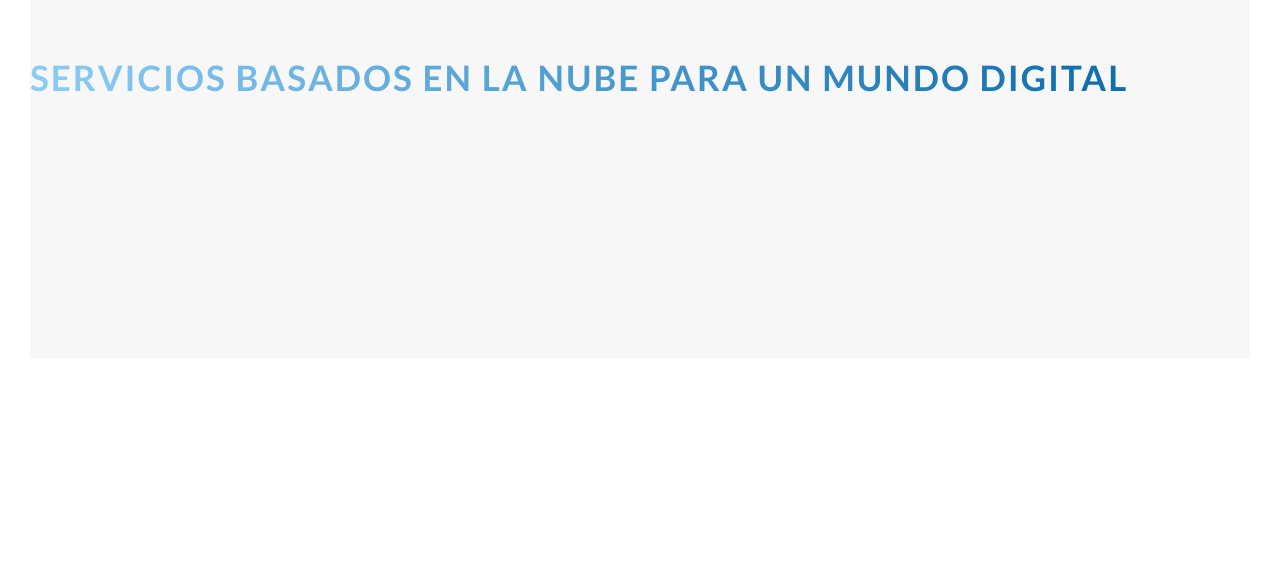
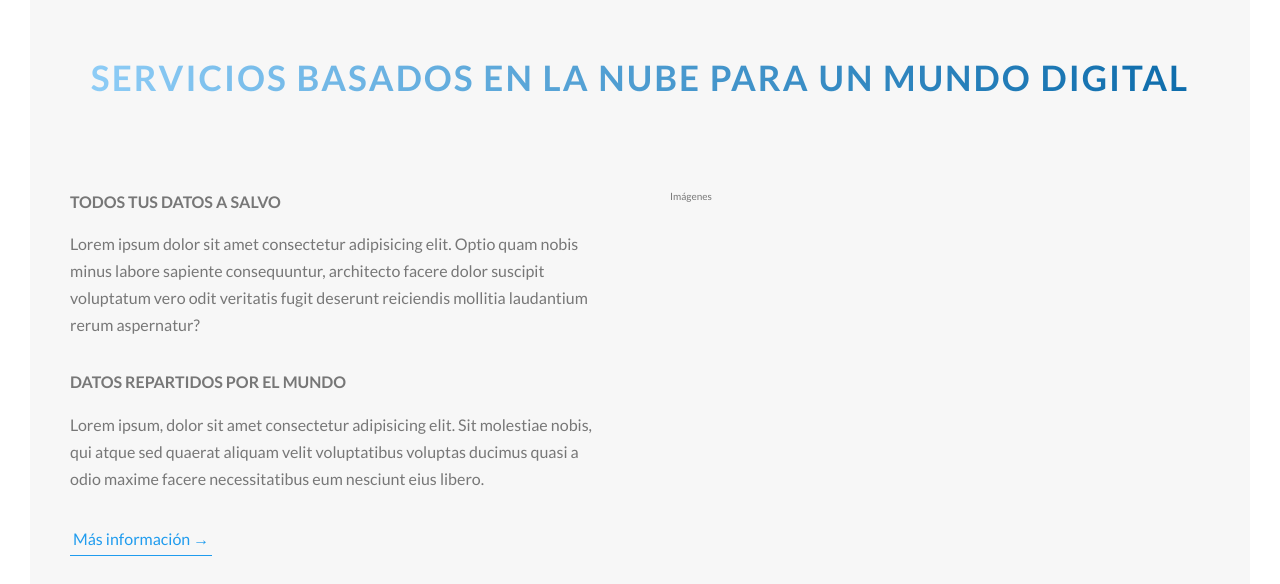
Before and after one commit to gerardoparrajc/css3-avanzado, a website: page index.html in a window 1280 px wide. Shown: the part 792-1376 px from the top of the page. Before the commit the page ends 1180 px from the top, so only its background shows below. Drawn offline with Linux system fonts and the light colour scheme.

Commit message:
Añadido botón de texto en la sección de About

```diff
--- a/index.html
+++ b/index.html
@@ -34,9 +34,25 @@
 
     <main>
       <section class="section-about">
-        <h2 class="heading-secondary">
-          Servicios basados en la nube para un mundo digital
-        </h2>
+        <div class="u-center-text u-margin-bottom-big">
+          <h2 class="heading-secondary">
+            Servicios basados en la nube para un mundo digital
+          </h2>
+        </div>
+
+        <div class="row">
+          <div class="col-1-of-2">
+            <h3 class="heading-tertiary u-margin-bottom-small">Todos tus datos a salvo</h3>
+            <p class="paragraph">Lorem ipsum dolor sit amet consectetur adipisicing elit. Optio quam nobis minus labore sapiente consequuntur, architecto facere dolor suscipit voluptatum vero odit veritatis fugit deserunt reiciendis mollitia laudantium rerum aspernatur?</p>
+            <h3 class="heading-tertiary u-margin-bottom-small">Datos repartidos por el mundo</h3>
+            <p class="paragraph">Lorem ipsum, dolor sit amet consectetur adipisicing elit. Sit molestiae nobis, qui atque sed quaerat aliquam velit voluptatibus voluptas ducimus quasi a odio maxime facere necessitatibus eum nesciunt eius libero.</p>
+
+            <a href="#" class="btn-text">Más información &rarr;</a>
+          </div>
+          <div class="col-1-of-2">
+            Imágenes
+          </div>
+        </div>
       </section>
     </main>
 
--- a/sass/abstracts/_variables.scss
+++ b/sass/abstracts/_variables.scss
@@ -6,7 +6,11 @@ $color-primary-dark: #0d6cab;
 $color-grey-light-1: #f7f7f7;
 $color-grey-dark: #777;
 $color-white: #fff;
+$color-black: #000;
 
+
+// TEXTO
+$defautl-font-size: 1.6rem;
 
 // GRID
 $grid-width: 114rem;
--- a/sass/base/_typography.scss
+++ b/sass/base/_typography.scss
@@ -50,3 +50,17 @@ body {
         transform: skewX(15deg) skewY(2deg) scale(1.1);
     }
 }
+
+.heading-tertiary {
+    font-size: $defautl-font-size;
+    font-weight: 700;
+    text-transform: uppercase;
+}
+
+.paragraph {
+    font-size: $defautl-font-size;
+
+    &:not(:last-child) {
+        margin-bottom: 3rem;
+    }
+}
--- a/sass/base/_utilities.scss
+++ b/sass/base/_utilities.scss
@@ -0,0 +1,15 @@
+.u-center-text {
+    text-align: center;
+}
+
+.u-margin-bottom-big {
+    margin-bottom: 8rem;
+}
+
+.u-margin-bottom-medium {
+    margin-bottom: 4rem;
+}
+
+.u-margin-bottom-small {
+    margin-bottom: 1.5rem;
+}
--- a/sass/components/_buttons.scss
+++ b/sass/components/_buttons.scss
@@ -8,7 +8,7 @@
         border-radius: 10rem;
         transition: all 0.2s;
         position: relative;
-        font-size: 1.6rem;
+        font-size: $defautl-font-size;
     }
 
     &:hover {
@@ -50,3 +50,28 @@
         }
     }
 }
+
+.btn-text {
+    &:link,
+    &:visited {
+        font-size: $defautl-font-size;
+        color: $color-primary;
+        display: inline-block;
+        text-decoration: none;
+        border-bottom: 1px solid $color-primary;
+        padding: 3px;
+        transition: all .2s;
+    }
+
+    &:hover {
+        background-color: $color-primary;
+        color: $color-white;
+        box-shadow: 0 1rem 2rem rgba($color-black, 0.15);
+        transform: translateY(-2px);
+    }
+
+    &:active {
+        box-shadow: 0 .5rem 1rem rgba($color-black, 0.15);
+        transform:translateY(0);
+    }
+}
--- a/sass/layout/_grid.scss
+++ b/sass/layout/_grid.scss
@@ -1,6 +1,5 @@
 .row {
     max-width: $grid-width;
-    background-color: #eee;;
     margin: 0 auto;
     @include clearfix;
 
@@ -9,9 +8,7 @@
     }
 
     [class^="col-"] {
-        background-color: orangered;
         float: left;
-        height: 50px;
 
         &:not(:last-child) {
             margin-right: $gutter-horizontal;
```
Also changed, not shown: css/style.css.
